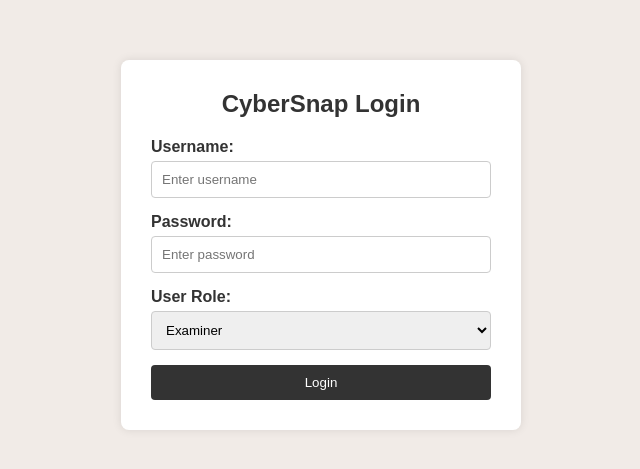
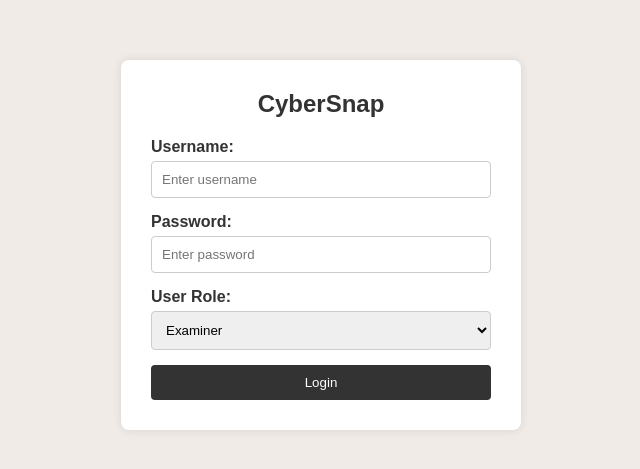
Before and after one commit to AyushG-upta/CyberSnap, a plain HTML site: page index.html in a window 1280 px wide. Shown: the part 155-624 px from the top of the page, without its empty margins (319-959 px from the left). Drawn offline with Linux system fonts and the light colour scheme.

Commit message:
index.html

```diff
--- a/index.html
+++ b/index.html
@@ -11,7 +11,7 @@
   <!-- Login Section -->
   <section id="loginSection">
     <div class="login-box">
-      <h2>CyberSnap Login</h2>
+      <h2>CyberSnap</h2>
       <form id="loginForm">
         <div class="input-group">
           <label for="username">Username:</label>
```
